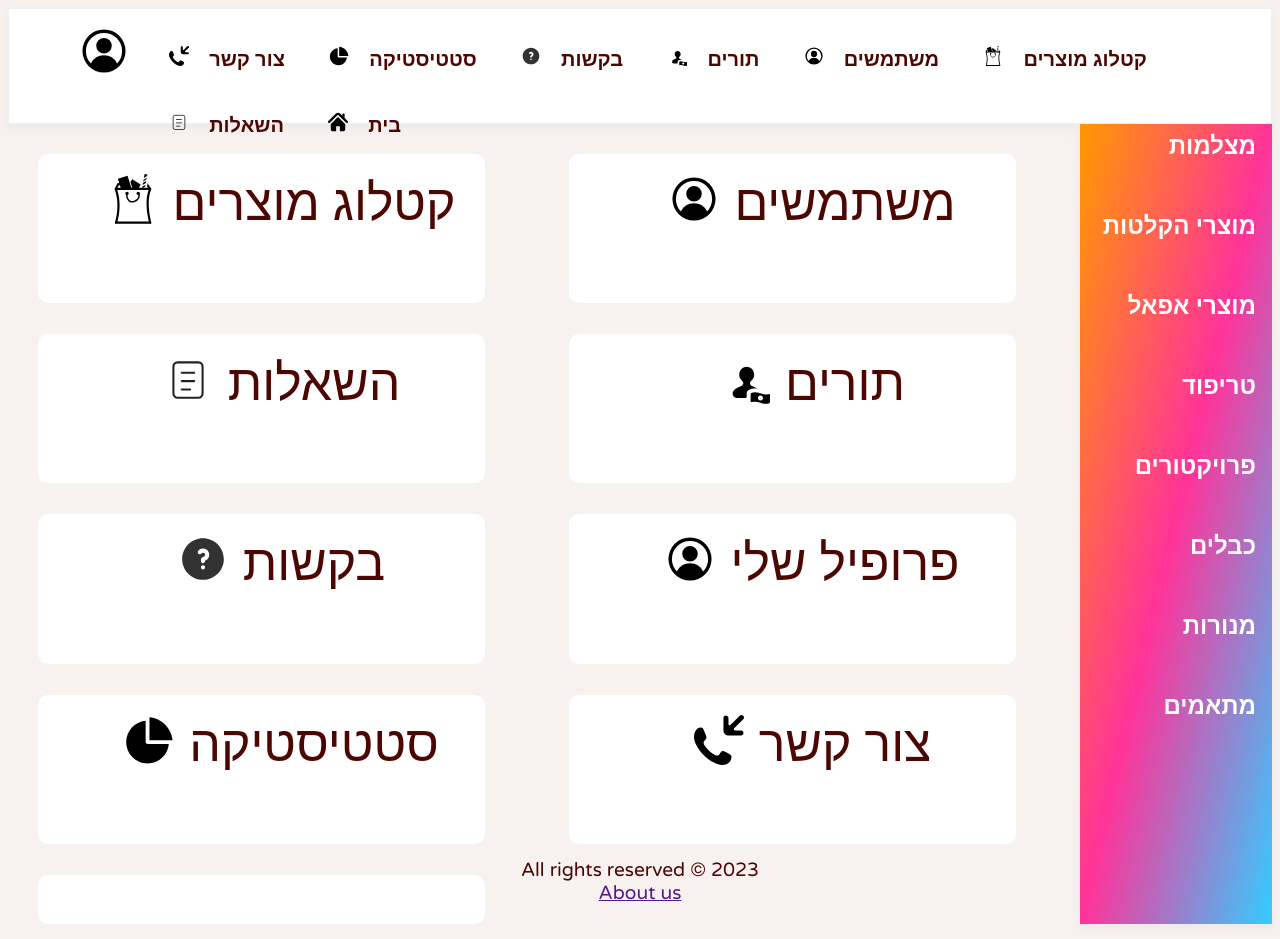
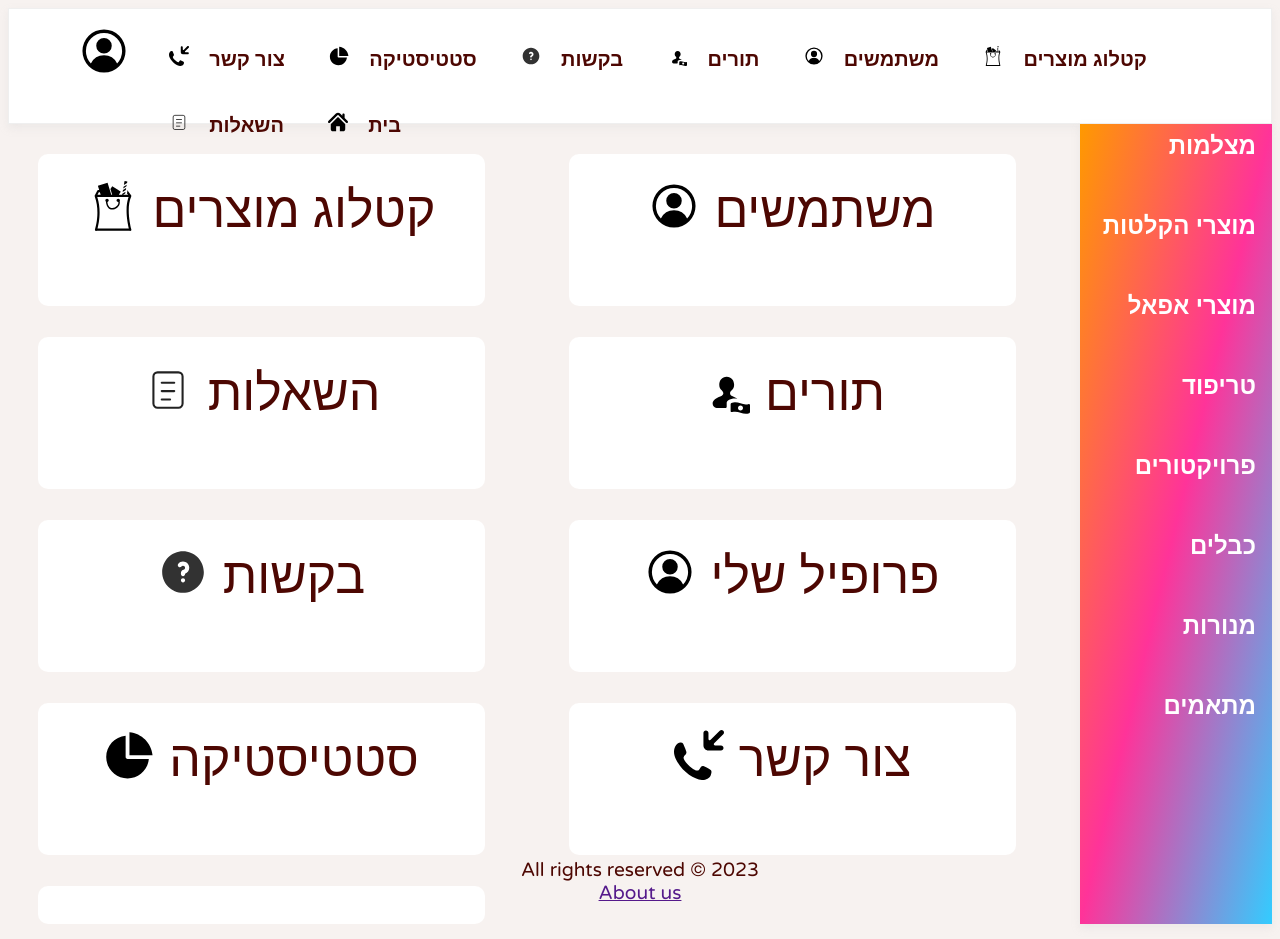
Before and after one commit to SCE-Digital-Warehouse/digitalwarehouse-web, a Django app: page /home/ in a window 1280 px wide. Run offline with Django 4.2, Linux system fonts and the light colour scheme.

Commit message:
Hot fix css

```diff
--- a/static/css/main.css
+++ b/static/css/main.css
@@ -159,7 +159,6 @@ SIDE BAR
     margin: 0;
     padding: 0;
     width: 12rem;
-    min-height: 100%;
     height: 100%;
     background-image: linear-gradient(to bottom right, #ff9900 0%, #ff3399 50%, #33ccff 100%);
     float: right;
@@ -211,9 +210,9 @@ HOME PAGE
     text-decoration: none;
     display: flex;
     justify-content: center;
+    margin: 6% 0;
     font-size: 50px;
     width: 100%;
     height: 100%;
-    margin: 20px;
     color: var(--color-text);
 }
--- a/templates/main.html
+++ b/templates/main.html
@@ -4,7 +4,7 @@
     <head>
         <meta charset="UTF-8" />
         <meta name="viewport"
-              content="width=device-width, user-scalable=no, initial-scale=1.0, maximum-scale=1.0, minimum-scale=1.0"/>
+              content="width=device-width, user-scalable=no, initial-scale=1.0, maximum-scale=1.0, minimum-scale=1.0, user-scalable=no"/>
         <meta http-equiv="X-UA-Compatible" content="ie=edge" />
         <link rel="stylesheet" href="{% static 'css/main.css' %}">
         <title>Document</title>
```
